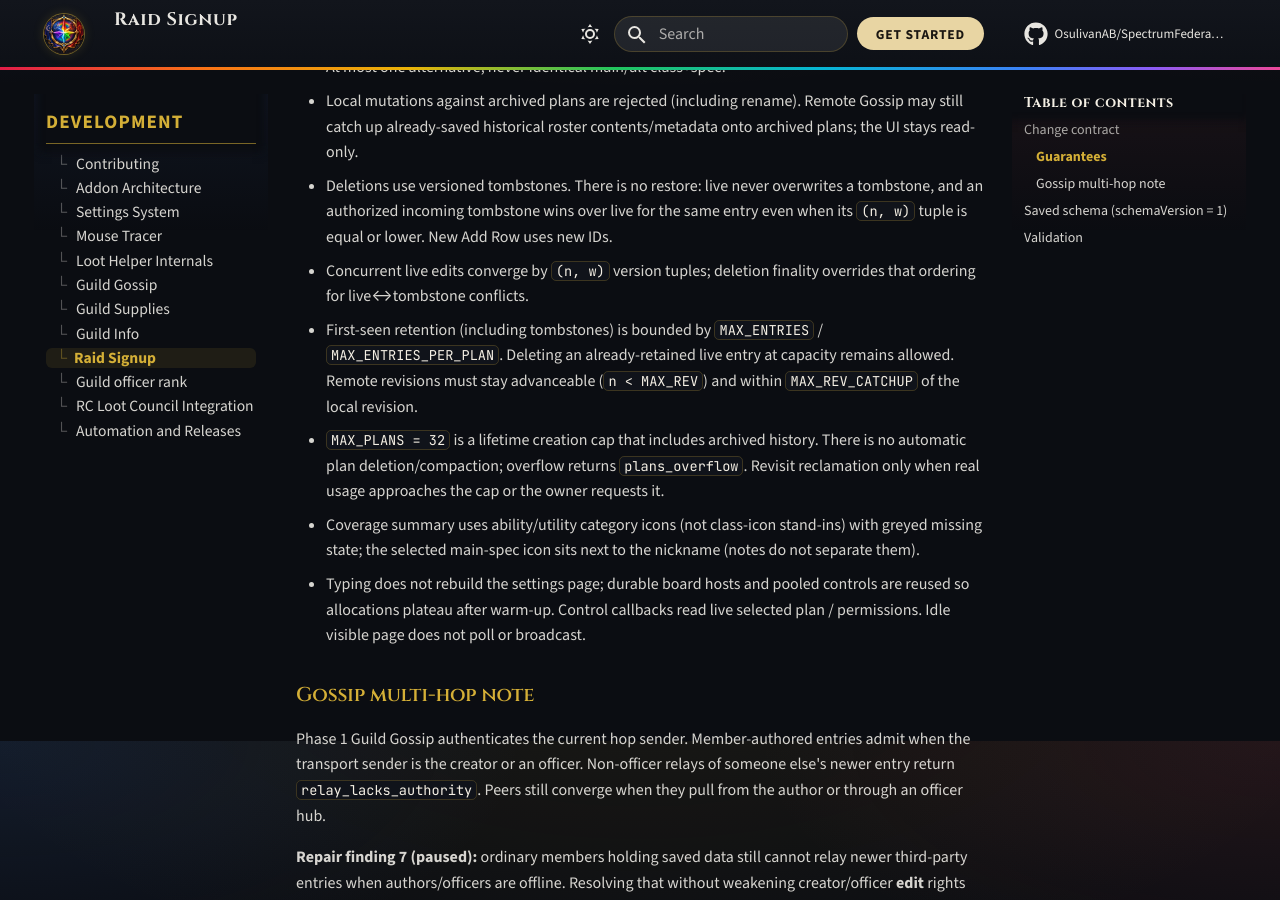
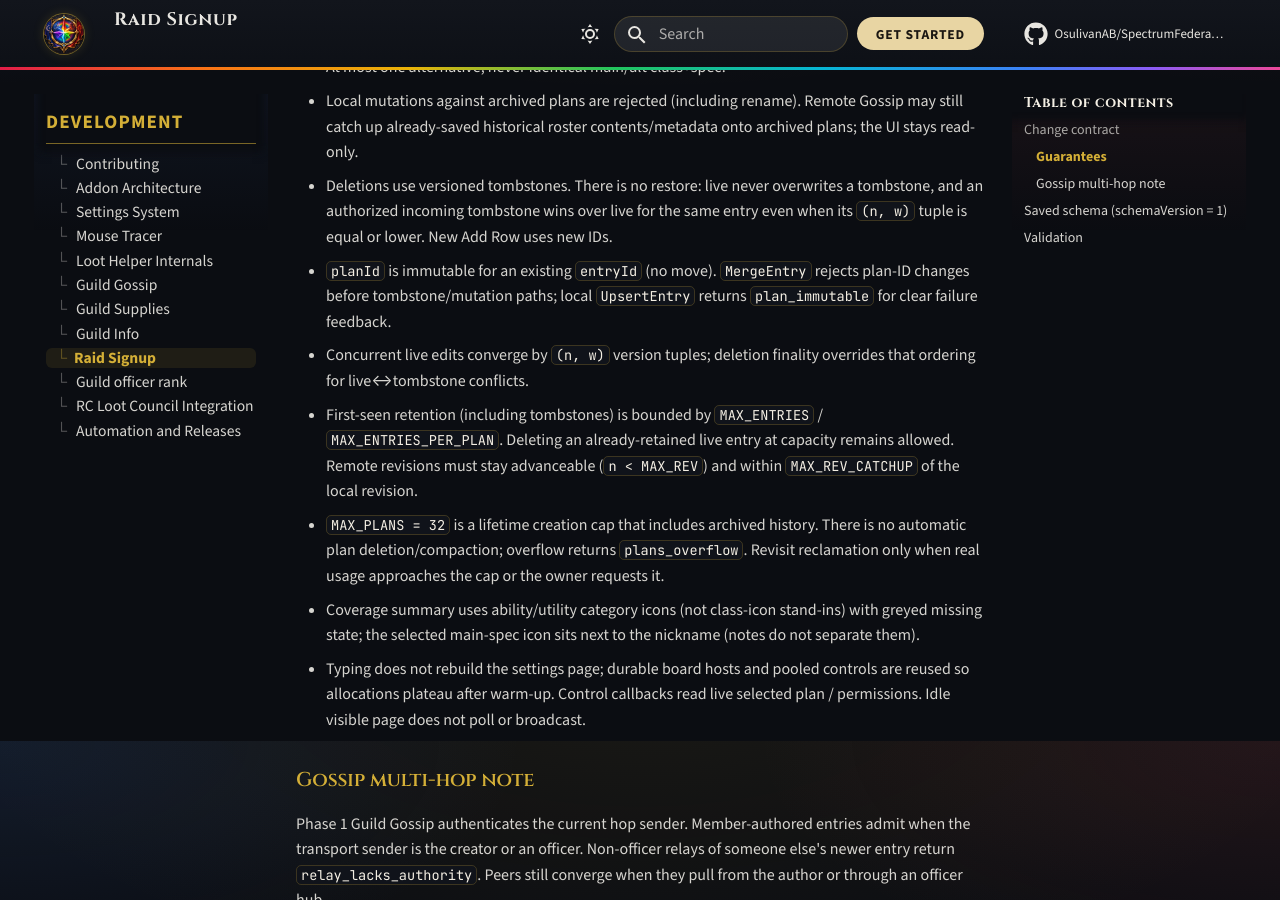
Before and after one commit to OsulivanAB/SpectrumFederation, an MkDocs documentation site: the page built from docs/development/raid-signup/index.md, in a window 1280 px wide and 900 px high, scrolled down 1059 px. Built offline with MkDocs 1.6.1 and Material for MkDocs 9.7.7, drawn with Linux system fonts in a browser that asks for light colours; comment, search, counter and statistics services are not loaded.

Commit message:
Reject planId changes for existing Raid Signup entries (#404)
Make plan membership immutable at MergeEntry before tombstone or mutation
paths, and return plan_immutable from UpsertEntry for clear local failure.

Co-authored-by: anthony.r.bahl <anthony.r.bahl@gmail.com>

```diff
--- a/docs/development/raid-signup/index.md
+++ b/docs/development/raid-signup/index.md
@@ -30,6 +30,9 @@ Transport dependency: Guild Gossip ([#378](https://github.com/OsulivanAB/Spectru
 - Deletions use versioned tombstones. There is no restore: live never overwrites a
   tombstone, and an authorized incoming tombstone wins over live for the same entry even
   when its `(n, w)` tuple is equal or lower. New Add Row uses new IDs.
+- `planId` is immutable for an existing `entryId` (no move). `MergeEntry` rejects
+  plan-ID changes before tombstone/mutation paths; local `UpsertEntry` returns
+  `plan_immutable` for clear failure feedback.
 - Concurrent live edits converge by `(n, w)` version tuples; deletion finality overrides
   that ordering for live↔tombstone conflicts.
 - First-seen retention (including tombstones) is bounded by `MAX_ENTRIES` /
```
Also changed, not shown: 4 other files.
